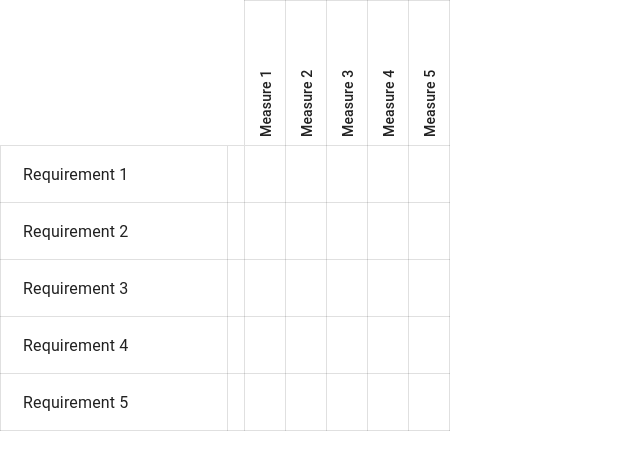
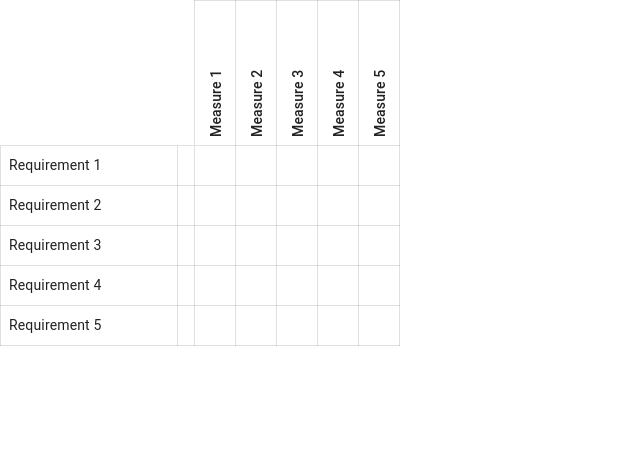
Before and after one commit to Baziak/artihoq, a React (Create React App) app: page / in a window 1280 px wide. Shown: the top 470 px of the page, without its empty margins (0-640 px from the left). Built offline with nearby package versions, Linux system fonts and the light colour scheme.

Commit message:
feat: minor components ajustments

```diff
--- a/src/RequirementInputField.tsx
+++ b/src/RequirementInputField.tsx
@@ -13,5 +13,9 @@ export default function RequirementInputField({value, onChange}: RequirementInpu
         size="small"
         multiline
         onChange={(e) => onChange && onChange(e.target.value)}
-        sx={{ "& .MuiOutlinedInput-notchedOutline": { border: "none", padding: 0 } }} />
+        sx={{
+            "& .MuiOutlinedInput-root": { padding: 0 },
+            "& .MuiOutlinedInput-notchedOutline": { border: "none", padding: 0 },
+            "& .MuiOutlinedInput-input": { fontSize: "0.875rem" }
+        }} />
 }
```
Also changed, not shown: src/MeasureInputField.tsx (+8 -2 lines).
